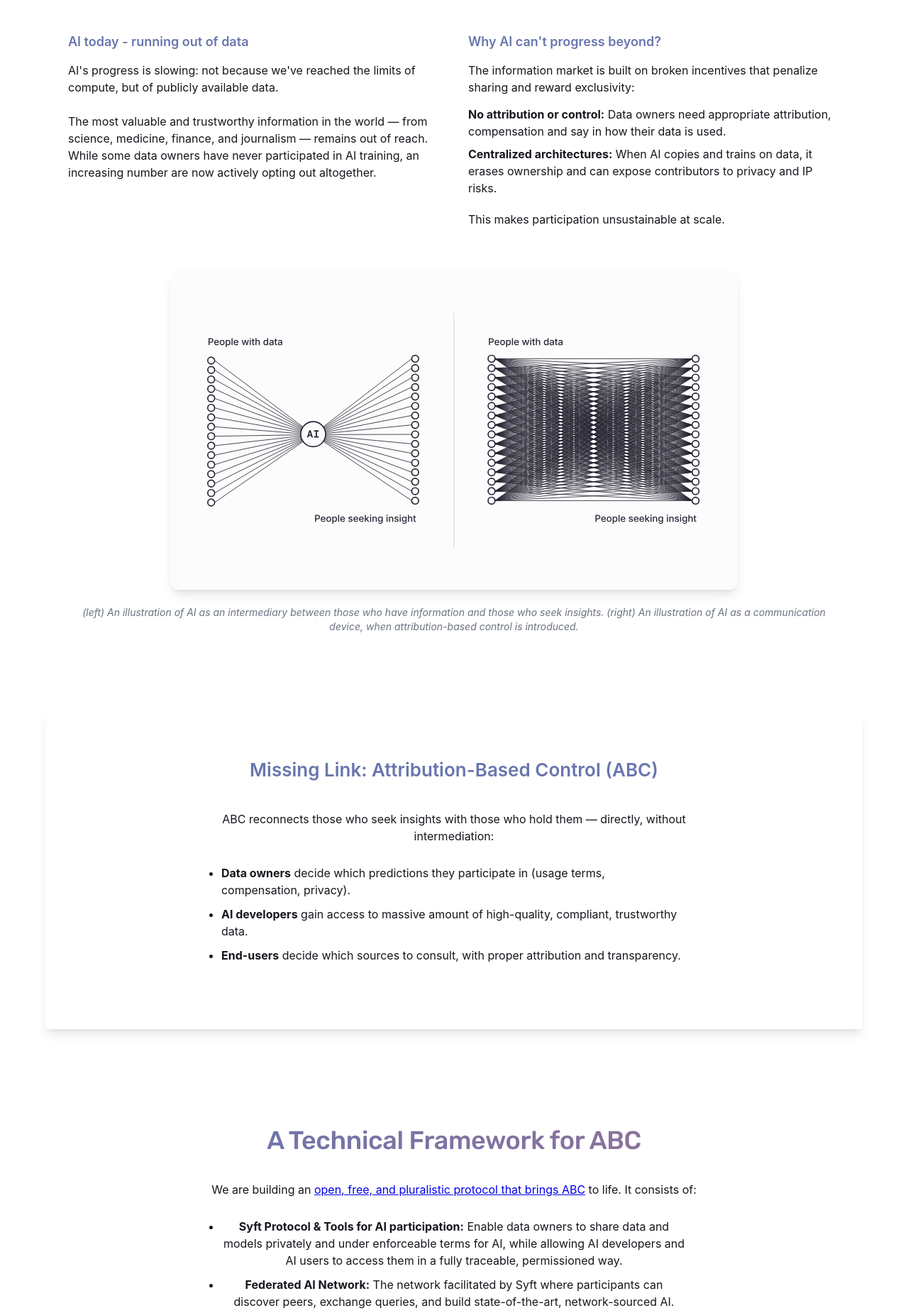
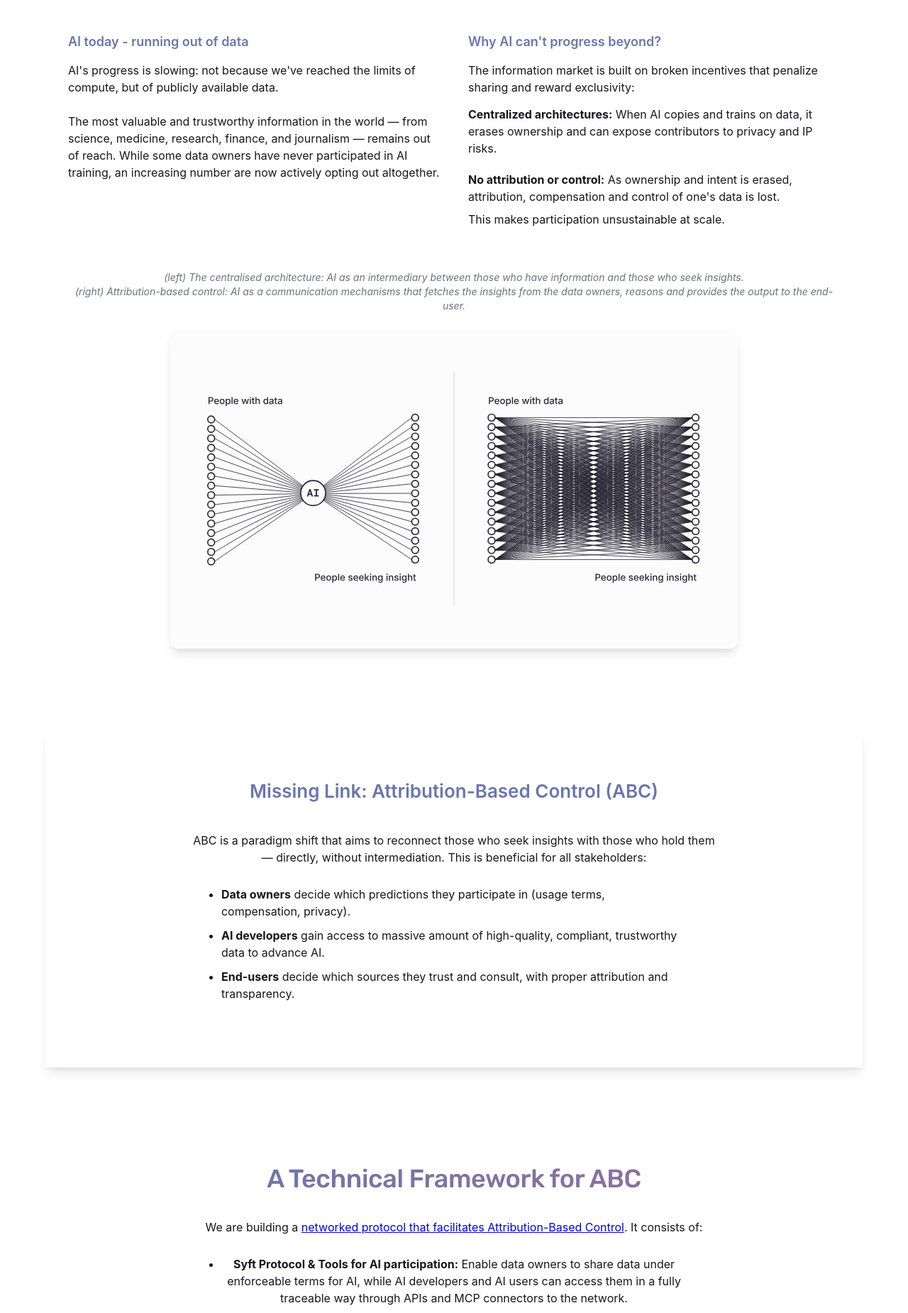
Before and after one commit to OpenMined/network-ensemble-extras, a plain HTML site: page index.html in a window 1280 px wide. Shown: the part 725-2575 px from the top of the page at 71% size. Drawn offline with Linux system fonts and the light colour scheme.

Commit message:
Update language

```diff
--- a/index.html
+++ b/index.html
@@ -87,7 +87,7 @@
               <p class="hero-description">
                 The next AI breakthrough requires unprecedented cooperation, not value extraction.
                 <br><br>
-                A protocol that enables the world's information to participate in AI, while respecting the terms of each owner, with attribution and value flowing back to them.
+                A protocol that brings your data to AI products and users, while respecting your terms, with creditation and compensation flowing back to you.
               </p>
             </div>
           </div>
@@ -107,7 +107,7 @@
                 <p style="font-size: 1rem; line-height: 1.5; margin-bottom: 1.25rem;">
                   AI's progress is slowing: not because we've reached the limits of compute, but of publicly available data.
                   <br><br>
-                  The most valuable and trustworthy information in the world — from science, medicine, finance, and journalism — remains out of reach. While some data owners have never participated in AI training, an increasing number are now actively opting out altogether.
+                  The most valuable and trustworthy information in the world — from science, medicine, research, finance, and journalism — remains out of reach. While some data owners have never participated in AI training, an increasing number are now actively opting out altogether.
                 </p>
               </div>
               <div style="flex: 1; text-align: left;">
@@ -115,21 +115,23 @@
                 <p style="font-size: 1rem; line-height: 1.5; margin-bottom: 0.875rem;">
                   The information market is built on broken incentives that penalize sharing and reward exclusivity:
                 </p>
-                <p style="font-size: 1rem; line-height: 1.5; margin-bottom: 0.5rem;">
-                  <strong>No attribution or control:</strong> Data owners need appropriate attribution, compensation and say in how their data is used.
-                </p>
                 <p style="font-size: 1rem; line-height: 1.5; margin-bottom: 1.25rem;">
                   <strong>Centralized architectures:</strong> When AI copies and trains on data, it erases ownership and can expose contributors to privacy and IP risks.
+                </p>
+                <p style="font-size: 1rem; line-height: 1.5; margin-bottom: 0.5rem;">
+                  <strong>No attribution or control:</strong> As ownership and intent is erased, attribution, compensation and control of one's data is lost.
                 </p>
                 <p style="font-size: 1rem; line-height: 1.5; margin-bottom: 1.25rem;">This makes participation unsustainable at scale.</p>
               </div>
             </div>
+            <p style="font-size: 0.875rem; color: var(--text-secondary); margin-top: 0.875rem; font-style: italic; text-align: center; width: 100%; max-width: none; line-height: 1.4;">
+              (left) The centralised architecture: AI as an intermediary between those who have information and those who seek insights. <br>
+              (right) Attribution-based control: AI as a communication mechanisms that fetches the insights from the data owners, reasons and provides the output to the end-user.
+            </p>
             <div style="margin-top: 1.5rem;">
               <img src="src/assets/ABC-Graphic-7.svg" alt="Attribution-Based Control Graphic" style="width: 100%; max-width: 800px; height: auto; border-radius: 12px; box-shadow: var(--shadow-lg);" />
             </div>
-            <p style="font-size: 0.875rem; color: var(--text-secondary); margin-top: 0.875rem; font-style: italic; text-align: center; width: 100%; max-width: none; line-height: 1.4;">
-              (left) An illustration of AI as an intermediary between those who have information and those who seek insights. (right) An illustration of AI as a communication device, when attribution-based control is introduced.
-            </p>
+
             </div>
           </div>
         </div>
@@ -141,7 +143,7 @@
         <h2 style="font-size: 1.625rem; margin-bottom: 2.5rem; color: var(--color-accent); font-weight: 600; text-align: center; line-height: 1.3;">Missing Link: Attribution-Based Control (ABC)</h2>
         <div style="display: flex; flex-direction: column; align-items: center; justify-content: center; width: 100%;">
           <p style="font-size: 1rem; line-height: 1.5; margin-bottom: 1.75rem; text-align: center; max-width: 750px;">
-            ABC reconnects those who seek insights with those who hold them — directly, without intermediation:
+            ABC is a paradigm shift that aims to reconnect those who seek insights with those who hold them — directly, without intermediation. This is beneficial for all stakeholders:
           </p>
           <div style="text-align: left; max-width: 800px;">
             <ul style="list-style: disc; padding-left: 0rem; margin-bottom: 1.75rem;">
@@ -149,10 +151,10 @@
                 <strong>Data owners</strong> decide which predictions they participate in (usage terms, compensation, privacy).
               </li>
               <li style="font-size: 1rem; line-height: 1.5; margin-bottom: 0.625rem;">
-                <strong>AI developers</strong> gain access to massive amount of high-quality, compliant, trustworthy data.
+                <strong>AI developers</strong> gain access to massive amount of high-quality, compliant, trustworthy data to advance AI.
               </li>
               <li style="font-size: 1rem; line-height: 1.5; margin-bottom: 0.625rem;">
-                <strong>End-users</strong> decide which sources to consult, with proper attribution and transparency.
+                <strong>End-users</strong> decide which sources they trust and consult, with proper attribution and transparency.
               </li>
             </ul>
           </div>
@@ -164,10 +166,10 @@
           <div class="protocol-demo-header" style="padding: 0rem 10rem;">
             <h2>A Technical Framework for ABC</h2>
             <p style="font-size: 1rem; line-height: 1.5; margin-top: 1.75rem; margin-bottom: 1.75rem; text-align: center; max-width: 1100px;">
-              We are building an <a href="./protocol.html">open, free, and pluralistic protocol that brings ABC</a> to life. It consists of:
+              We are building a <a href="./protocol.html">networked protocol that facilitates Attribution-Based Control</a>. It consists of:
               </p>
                 <ul style="list-style: disc; padding-left: 0rem; margin-bottom: 1.75rem; text-align: center; display: inline-block; max-width: 1100px;">
-                  <li style="font-size: 1rem; line-height: 1.5; margin-bottom: 0.625rem;"><b>Syft Protocol & Tools for AI participation:</b> Enable data owners to share data and models privately and under enforceable terms for AI, while allowing AI developers and AI users to access them in a fully traceable, permissioned way.
+                  <li style="font-size: 1rem; line-height: 1.5; margin-bottom: 0.625rem;"><b>Syft Protocol & Tools for AI participation:</b> Enable data owners to share data under enforceable terms for AI, while AI developers and AI users can access them in a fully traceable way through APIs and MCP connectors to the network.
                   </li>
                   <li style="font-size: 1rem; line-height: 1.5; margin-bottom: 0.625rem;">
                     <b>Federated AI Network:</b> The network facilitated by Syft where participants can discover peers, exchange queries, and build state-of-the-art, network-sourced AI.
```
